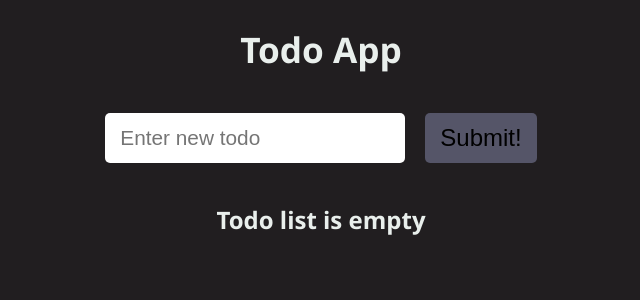
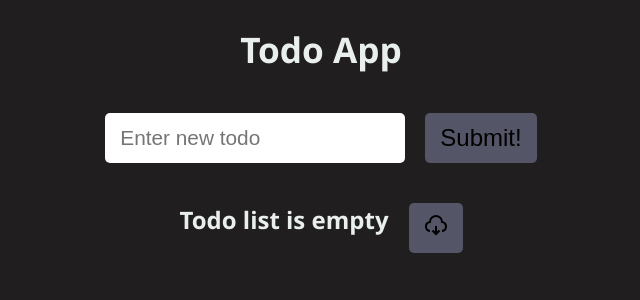
Before and after one commit to Lilholmen/todo-app, a React (Create React App) app: page / in a window 1280 px wide. Shown: the top 300 px of the page, without its empty margins (319-959 px from the left). Built offline with nearby package versions, Linux system fonts and the light colour scheme.

Commit message:
fetch data fix + styles

```diff
--- a/src/App.js
+++ b/src/App.js
@@ -47,7 +47,6 @@ function App() {
       <TodoForm addTodo={addTodoHandler} />
       {!!todos.length && (
         <TodoActions
-          loadTodos={loadTodosHandler}
           completedTodosExist={!!completedTodosCounter}
           resetTodos={resetTodosHandler}
           clearCompleted={clearCompletedHandler}
@@ -55,6 +54,7 @@ function App() {
       )}
       <TodoList
         todos={todos}
+        loadTodos={loadTodosHandler}
         deleteTodo={deleteTodoHandler}
         toggleTodo={toggleTodoHandler}
       />
--- a/src/components/Todos/TodoActions.js
+++ b/src/components/Todos/TodoActions.js
@@ -1,49 +1,12 @@
-import { useEffect, useState } from 'react';
-import {
-  RiDeleteBin2Line,
-  RiRefreshLine,
-  RiDownloadCloud2Line,
-} from 'react-icons/ri';
+import { RiDeleteBin2Line, RiRefreshLine } from 'react-icons/ri';
 import Button from '../UI/Button';
 import styles from './TodoActions.module.css';
 
-const API_URL = 'https://jsonplaceholder.typicode.com/todos/';
-
 const TodoActions = (props) => {
-  const { completedTodosExist, resetTodos, clearCompleted, loadTodos } = props;
-
-  const [error, setError] = useState('');
-
-  useEffect(() => {
-    async function fetchData() {
-      try {
-        const res = await fetch(API_URL);
-        const json = await res.json();
-
-        loadTodos(
-          json.map((item) => {
-            delete Object.assign(item, { body: item.title }).title;
-            delete Object.assign(item, { isCompleted: item.completed })
-              .completed;
-            return item;
-          })
-        );
-      } catch (error) {
-        setError(error);
-      }
-    }
-    fetchData();
-  }, []);
-
-  if (error) {
-    return <h1>Error: {error}</h1>;
-  }
+  const { completedTodosExist, resetTodos, clearCompleted } = props;
 
   return (
     <div className={styles.todoActionsContainer}>
-      <Button action={() => {}} title="Load from site">
-        <RiDownloadCloud2Line />
-      </Button>
       <Button action={resetTodos} title="Reset todos">
         <RiRefreshLine />
       </Button>
--- a/src/components/Todos/TodoList.js
+++ b/src/components/Todos/TodoList.js
@@ -1,10 +1,45 @@
+import { RiDownloadCloud2Line } from 'react-icons/ri';
+import { useState } from 'react';
 import Todo from './Todo';
+import Button from '../UI/Button';
 import styles from './TodoList.module.css';
 
-const TodoList = ({ todos, deleteTodo, toggleTodo }) => {
+const API_URL = 'https://jsonplaceholder.typicode.com/todos/';
+
+const TodoList = ({ todos, deleteTodo, toggleTodo, loadTodos }) => {
+  const [error, setError] = useState('');
+
+  async function fetchData() {
+    try {
+      const res = await fetch(API_URL);
+      const json = await res.json();
+
+      loadTodos(
+        json.map((item) => {
+          delete Object.assign(item, { body: item.title }).title;
+          delete Object.assign(item, { isCompleted: item.completed }).completed;
+          return item;
+        })
+      );
+    } catch (error) {
+      setError(error.message);
+    }
+  }
+
+  /* if (error) {
+    return <h1>Error: {error}</h1>;
+  } */
+
   return (
     <div className={styles.todoListContainer}>
-      {!todos.length && <h2>Todo list is empty</h2>}
+      {!todos.length && (
+        <div className={styles.todoListEmpty}>
+          <h2>{error ? `Error: ${error}` : 'Todo list is empty'}</h2>
+          <Button action={fetchData} title="Load data from jsonplaceholder">
+            <RiDownloadCloud2Line />
+          </Button>
+        </div>
+      )}
       {todos.map((todo) => (
         <Todo
           key={todo.id}
--- a/src/components/Todos/TodoList.module.css
+++ b/src/components/Todos/TodoList.module.css
@@ -1,3 +1,9 @@
 .todoListContainer {
   padding: 10px;
 }
+
+.todoListEmpty {
+  display: flex;
+  flex-direction: row;
+  justify-content: center;
+}
```
